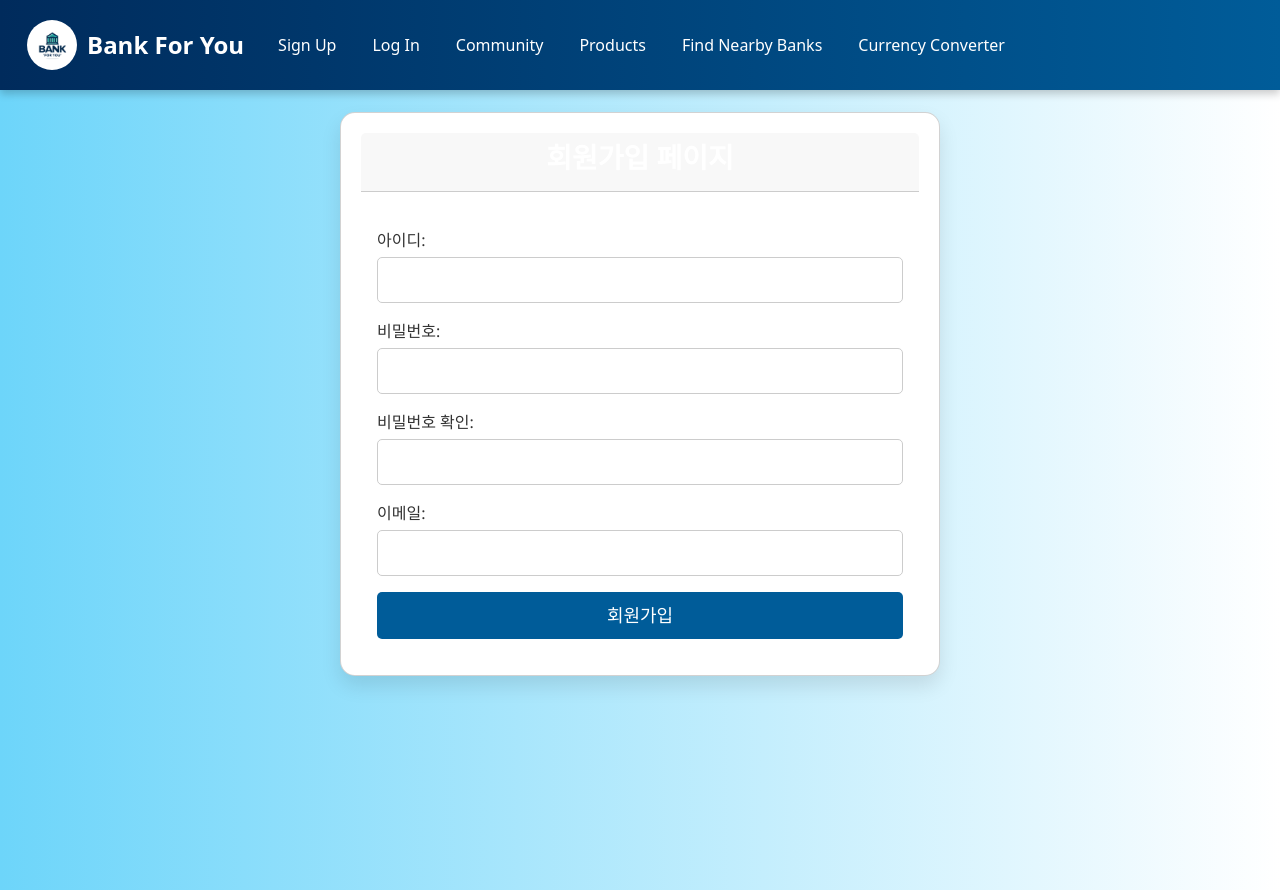
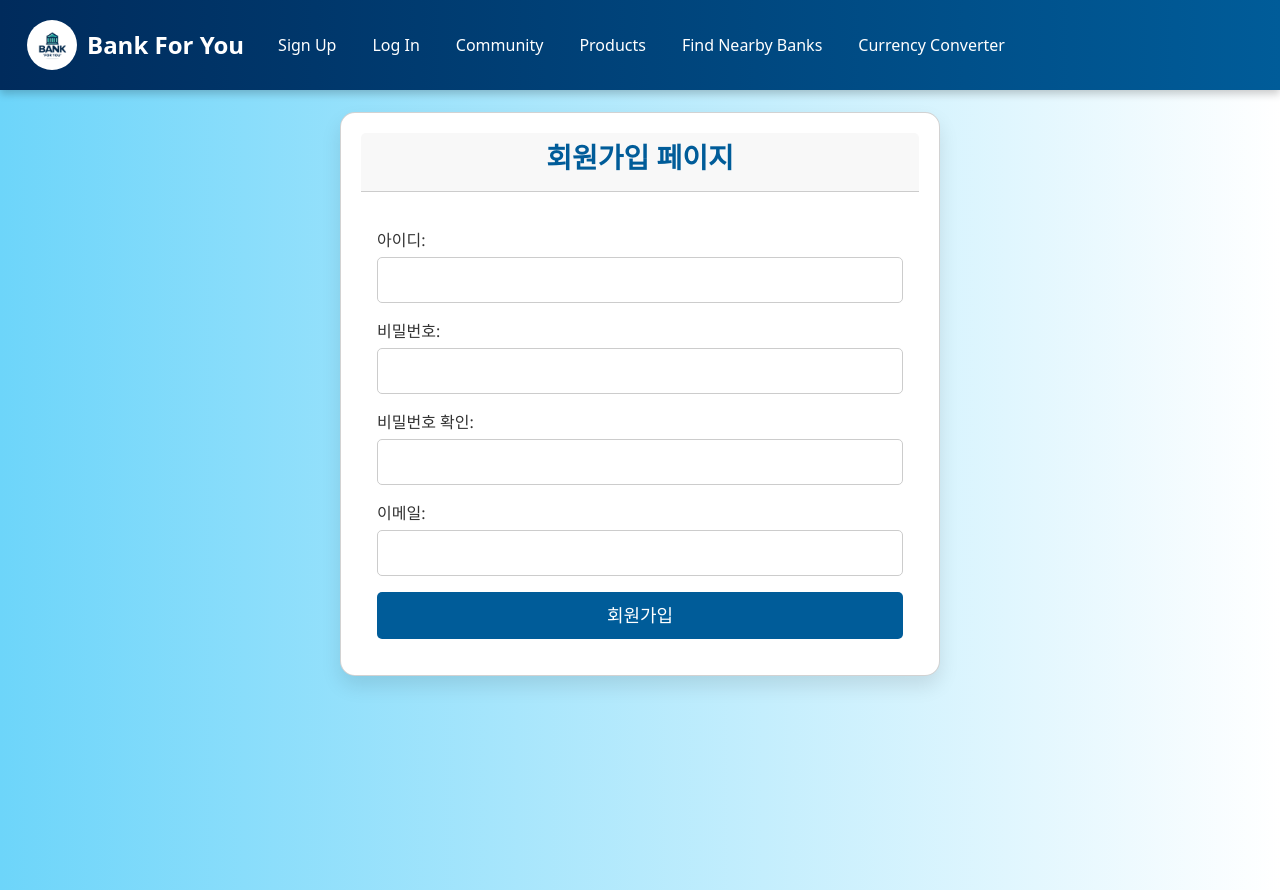
Before and after one commit to Junyoung-Park-jyp/SSAFY_project, a Vue app in the folder final-pjt-front/: page /accounts/signup in a window 1280 px wide. Built offline with nearby package versions, Linux system fonts and the light colour scheme.

Commit message:
before merge

```diff
--- a/final-pjt-front/src/views/DepositDetailView.vue
+++ b/final-pjt-front/src/views/DepositDetailView.vue
@@ -21,6 +21,7 @@
     <div class="note">
       <p><strong>특이사항:</strong> {{ depositDetail.etc_note }}</p>
     </div>
+    <button class="btn btn-primary">가입하기</button>
   </div>
   <div v-else class="loading">
     <p>Loading...</p>
--- a/final-pjt-front/src/views/LogInView.vue
+++ b/final-pjt-front/src/views/LogInView.vue
@@ -2,7 +2,7 @@
   <div class="login-container">
     <div class="card">
       <div class="card-header">
-        <h1 class="card-title" style="color:white;">로그인 페이지</h1>
+        <h1 class="card-title">로그인 페이지</h1>
       </div>
       <div class="card-body">
         <form @submit.prevent="LogIn">
--- a/final-pjt-front/src/views/SavingDetailView.vue
+++ b/final-pjt-front/src/views/SavingDetailView.vue
@@ -21,6 +21,7 @@
     <div class="note">
       <p><strong>특이사항:</strong> {{ savingDetail.etc_note }}</p>
     </div>
+    <button class="btn btn-primary">가입하기</button>
   </div>
   <div v-else class="loading">
     <p>Loading...</p>
--- a/final-pjt-front/src/views/SignUpView.vue
+++ b/final-pjt-front/src/views/SignUpView.vue
@@ -2,7 +2,7 @@
   <div class="signup-container">
     <div class="card">
       <div class="card-header">
-        <h1 class="card-title" style="color:white;">회원가입 페이지</h1>
+        <h1 class="card-title">회원가입 페이지</h1>
       </div>
       <div class="card-body">
         <form @submit.prevent="SignUp">
```
